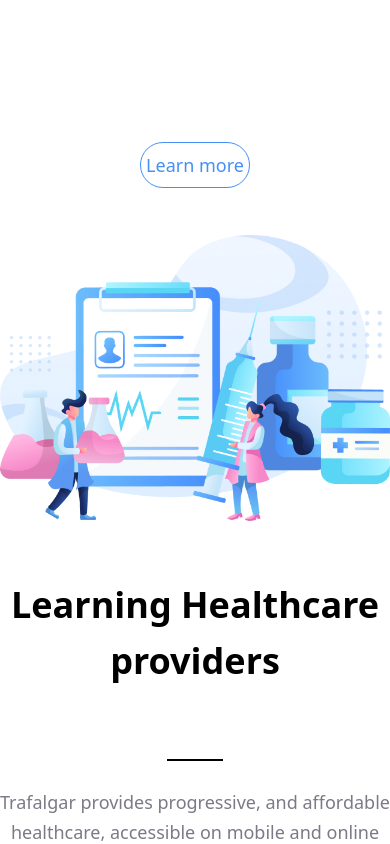
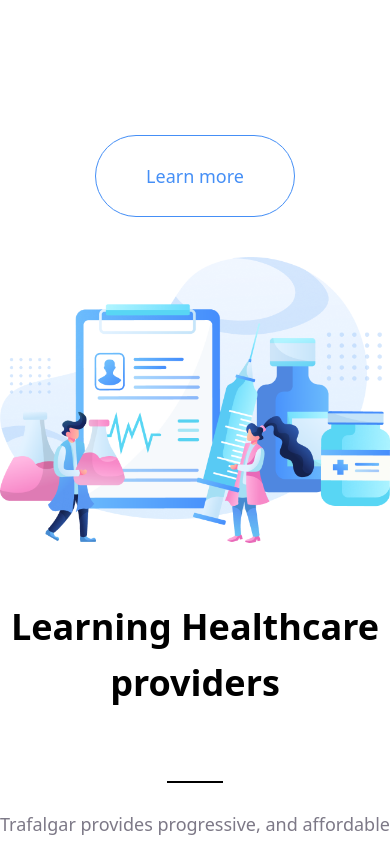
Before and after one commit to richardayikwei/Trafalgar-react, a React (Vite) app: page / in a window 390 px wide. Shown: the part 3880-4724 px from the top of the page. Built offline with nearby package versions, Linux system fonts and the light colour scheme.

Commit message:
flex for button

```diff
--- a/src/components/Button.tsx
+++ b/src/components/Button.tsx
@@ -5,7 +5,7 @@
 
 const Button = ({btntext, position} : ButtonProps) => {
   return (
-    <div className={`md:flex ${position} text-center mt-[70px]`}>
+    <div className={`flex ${position} text-center mt-[70px]`}>
       <a
         href="#"
         className="bg-white  border-[#458FF6] text-[#458FF6] text-[18px] border-[1.4px] rounded-[55px] border-solid leading-[60px] hover:bg-blue-700 min-h-[60px] min-w-[200px] hover:text-white py-[10px] px-[5px] md:py-0 md:px-0"
```
